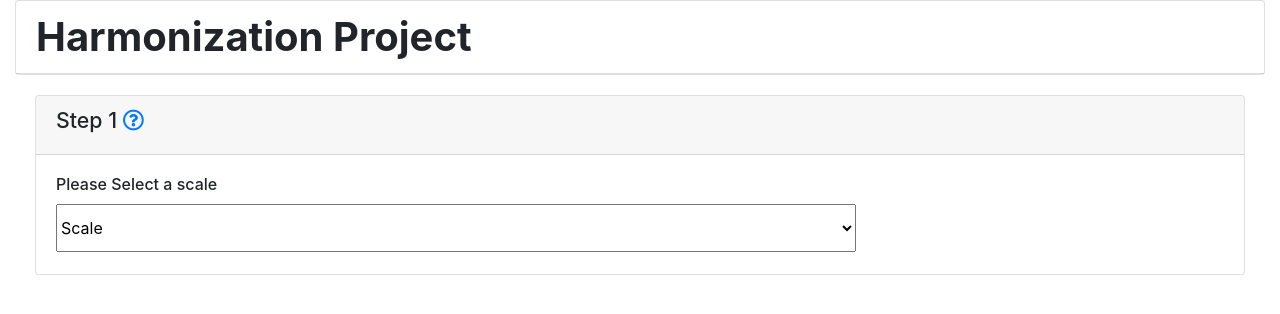
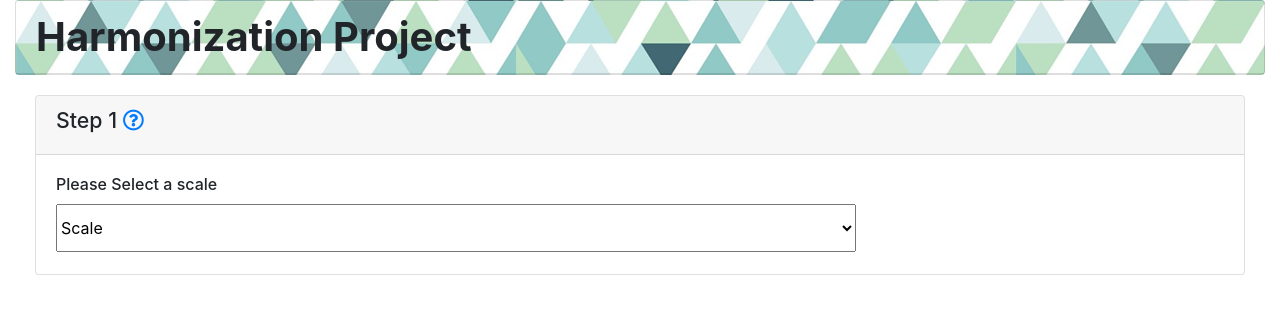
Before and after one commit to skaraoglu/Harmonization-Project, a plain HTML site: page index.html in a window 1280 px wide. Drawn offline with nearby package versions, Linux system fonts and the light colour scheme.

Commit message:
Update index.html

```diff
--- a/index.html
+++ b/index.html
@@ -33,7 +33,7 @@
 	<!-- Main Container -->
 	<div class = "container-fluid">
 		<!-- Header -->
-		<div class = "card" id = "WebSiteHeader" style="background:url(banner.png); font-weight: bold;">
+		<div class = "card" id = "WebSiteHeader" style="background:url(main/banner.png); font-weight: bold;">
 			<h1 class="card-header" style="background:none">
 		    		<b>Harmonization Project</b>
 			</h1>
```
